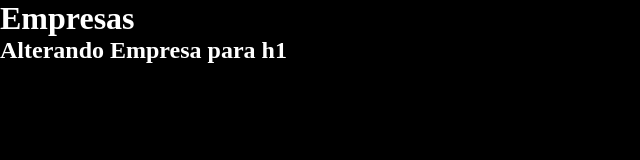
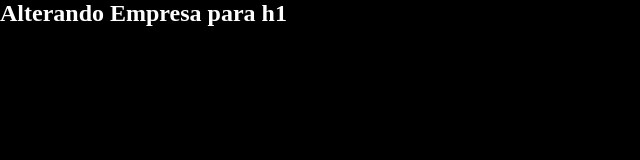
Before and after one commit to lenilsonfcosta/projeto1, a plain HTML site: page Empresa.html in a window 1280 px wide. Shown: the whole page, without its empty margins (0-640 px from the left). Drawn offline with Linux system fonts and the light colour scheme.

Commit message:
Retirada do h1

```diff
--- a/Empresa.html
+++ b/Empresa.html
@@ -7,7 +7,7 @@
     <link rel="stylesheet" href="assets/css/styles.css">
 </head>
 <body>
-    <h1>Empresas</h1>
+
     <h2>Alterando Empresa para h1</h2>
 
     <script src="assets/js/apps.js"></script>
```
